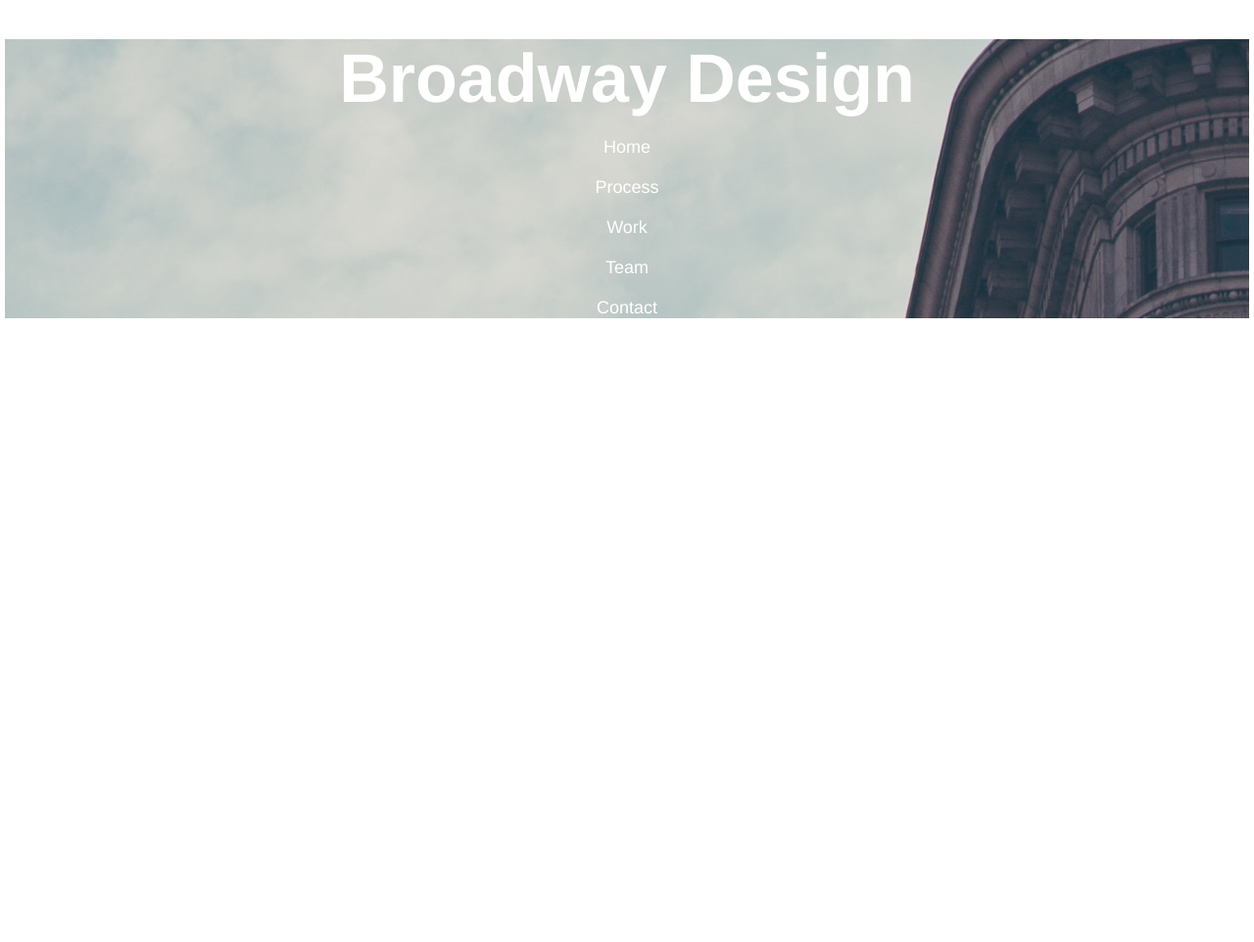
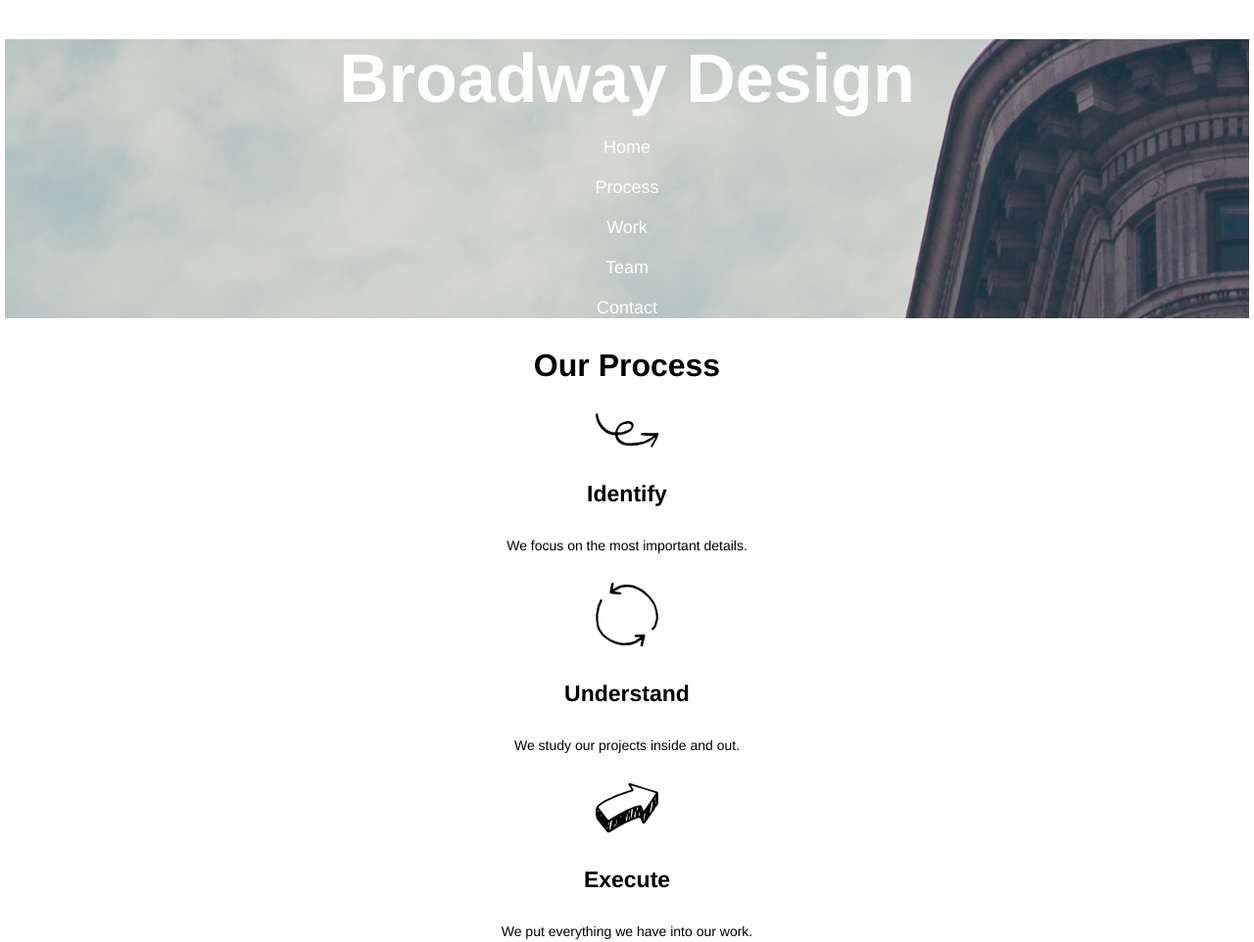
Before and after one commit to Anubiella/broadway, a plain HTML site: page index.html in a window 1280 px wide. Shown: the whole page at 98% size. Before the commit the page ends 800 px from the top, so only its background shows below. Drawn offline with Linux system fonts and the light colour scheme.

Commit message:
Create process section

```diff
--- a/index.html
+++ b/index.html
@@ -19,5 +19,21 @@
 		</nav>
 	</header>
 
+	<div class="process">
+		<h2>Our Process</h2>
+		<ul>
+			<li><img src="./resources/images/identify.svg"></li>
+			<li><h3>Identify</h3></li>
+			<li><p>We focus on the most important details.</p></li>
+			<li><img src="./resources/images/understand.svg"></li>		<!-- Process section-->
+			<li><h3>Understand</h3></li>
+			<li><p>We study our projects inside and out.</p></li>
+			<li><img src="./resources/images/execute.svg"></li>
+			<li><h3>Execute</h3></li>
+			<li><p>We put everything we have into our work.</p></li>
+		</ul>
+	</div>
+
+
 </body>
 </html>
--- a/resources/css/style.css
+++ b/resources/css/style.css
@@ -13,6 +13,20 @@ body{
 	font-family: Helvetica, Arial, sans-serif;
 	text-align: center;
 	margin: 40px 5px 5px 5px;
+}
+h2{
+	color: black;
+	font-weight: bold;
+	font-size: 32px;
+}
+h3{
+	color: black;
+	font-size: 23px;
+	font-weight: bold;
+}
+p{
+	color: black;
+	font-size: 14px;
 }
 
 /* HEADER CONSTRUCTION*/
@@ -33,3 +47,11 @@ header nav a{
 header nav li{
 	margin-top: 20px;
 }
+
+/* PROCESS SECTION*/
+.process li{
+	margin-top: 30px;
+}
+.process{
+	margin-bottom: 30px;
+}
```
